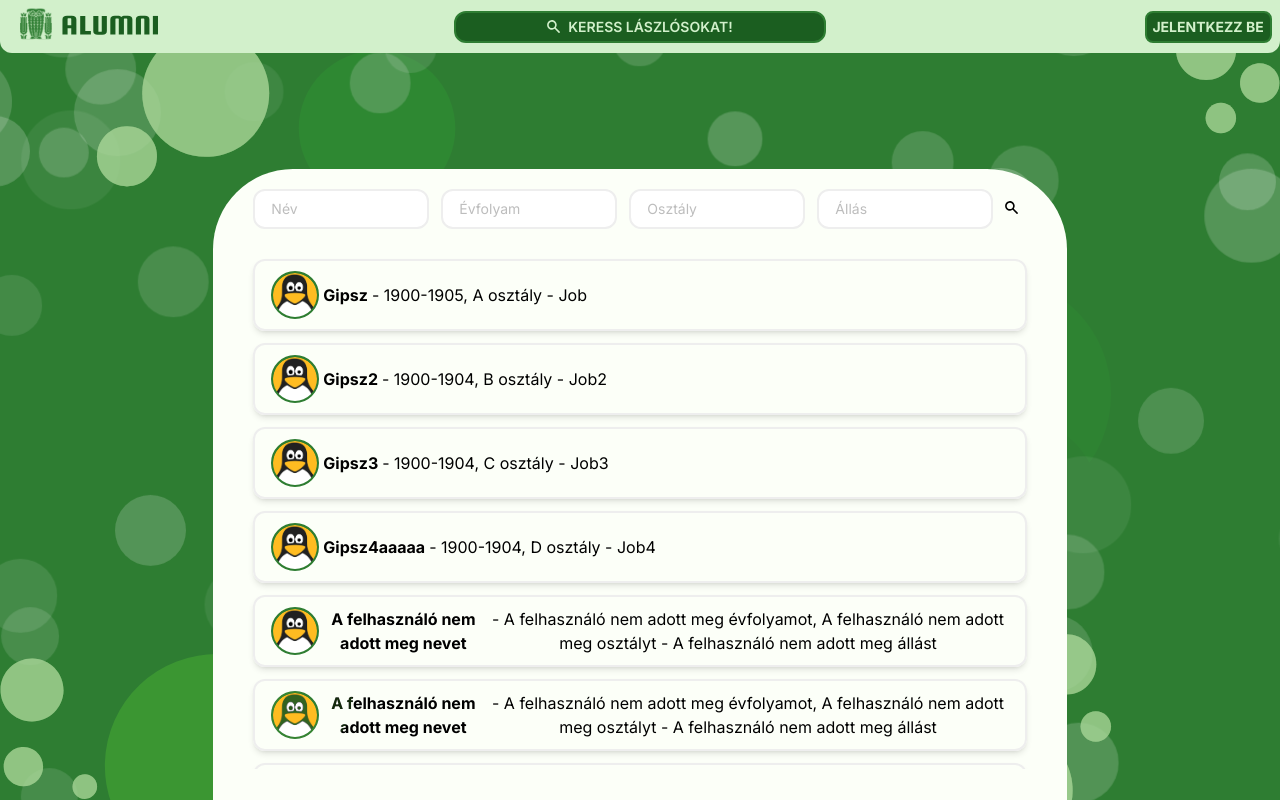
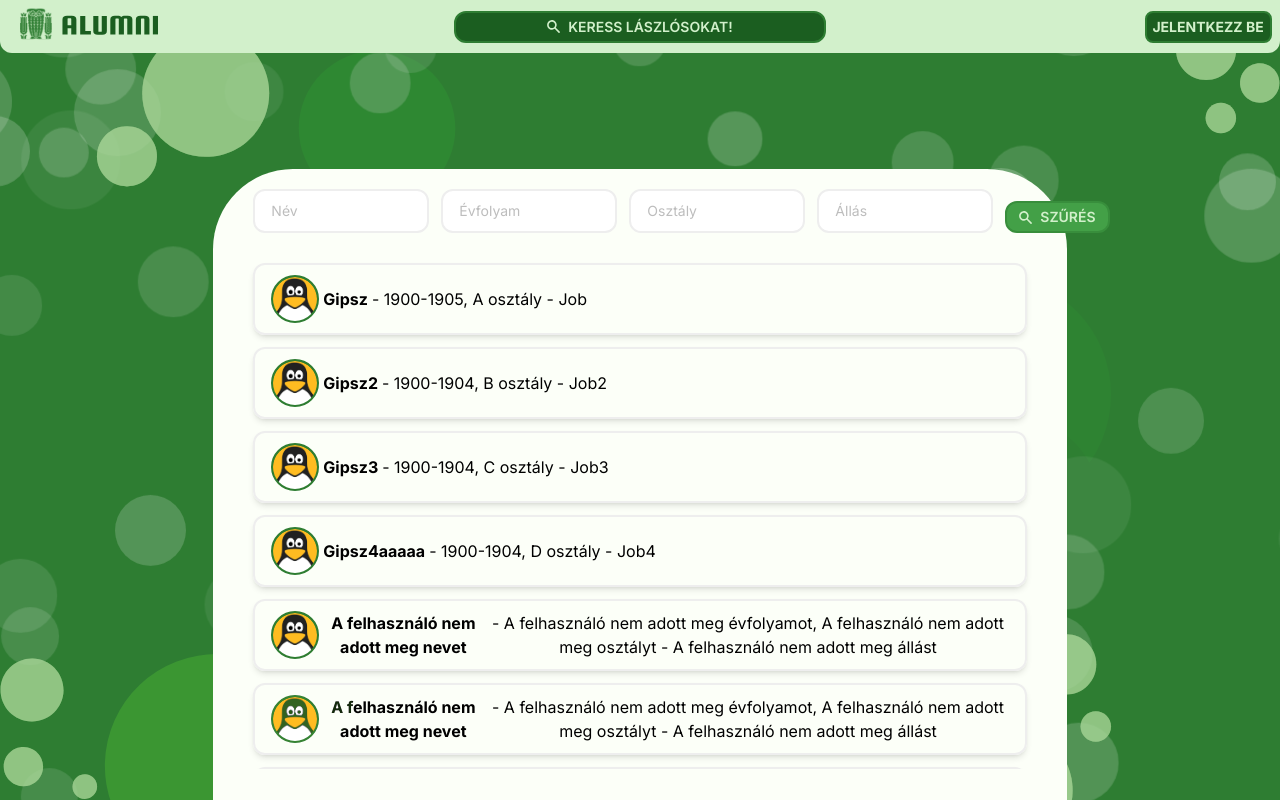
Before and after one commit to nagybrandy/szlg-alumni, a Next.js app: page /search in a window 1280 px wide. Shown: the top 800 px of the page. Built offline with nearby package versions, Linux system fonts and the light colour scheme.

Commit message:
no error

```diff
--- a/src/app/search/page.tsx
+++ b/src/app/search/page.tsx
@@ -22,27 +22,9 @@ export default function SearchPage() {
                     <input type="text" className="block px-4 py-2 ml-3 border-2 text-sm text-gray-700 w-44 rounded-xl" role="menuitem" id="job-filt" placeholder="Állás"></input>
                     <div className="ml-3 mt-3">
                         <Link href="">
-                            <SearchIcon />
+                            <SearchButtonSearch />
                         </Link>
                     </div>
-                    {/* <div className="relative inline-block text-left mt-5 ml-2">
-                        <div>
-                            <button onClick={() => setHideFilt(!hideFilt)} type="button" className="inline-flex w-full justify-center gap-x-1.5 rounded-md bg-white px-3 py-2 text-sm font-semibold text-gray-900 shadow-sm ring-1 ring-inset ring-gray-300 hover:bg-gray-50" id="menu-button" aria-expanded="true" aria-haspopup="true">
-                                Szűrő
-                                <svg className={`${hideFilt ? "transform rotate-[-90deg]" : ""} -mr-1 h-5 w-5 text-gray-400`} viewBox="0 0 20 20" fill="currentColor" aria-hidden="true">
-                                    <path fill-rule="evenodd" d="M5.23 7.21a.75.75 0 011.06.02L10 11.168l3.71-3.938a.75.75 0 111.08 1.04l-4.25 4.5a.75.75 0 01-1.08 0l-4.25-4.5a.75.75 0 01.02-1.06z" clip-rule="evenodd" />
-                                </svg>
-                            </button>
-                        </div>
-                        <div hidden={hideFilt} className="absolute left-0 z-10 mt-2 w-52 origin-top-right rounded-md bg-white shadow-lg ring-1 ring-black ring-opacity-5 focus:outline-none" role="menu" aria-orientation="vertical" aria-labelledby="menu-button" id="filters-container">
-                            <div className="py-1" role="none">
-                                <input type="text" className="block px-4 py-2 text-sm text-gray-700 w-52" role="menuitem" id="name-filt" placeholder="Név"></input>
-                                <input type="text" className="block px-4 py-2 text-sm text-gray-700 w-52" role="menuitem" id="year-filt" placeholder="Kezdő év"></input>
-                                <input type="text" className="block px-4 py-2 text-sm text-gray-700 w-52" role="menuitem" id="class-filt" placeholder="Osztály"></input>
-                                <input type="text" className="block px-4 py-2 text-sm text-gray-700 w-52" role="menuitem" id="job-filt" placeholder="Állás"></input>
-                            </div>
-                        </div>
-                    </div> */}
                 </div>
                 <div className="overflow-y-auto h-full rounded  px-5 py-2.5 mt-5">
                     <UsersContainer />
```
Lines whose indentation alone changed are shown as unchanged.
